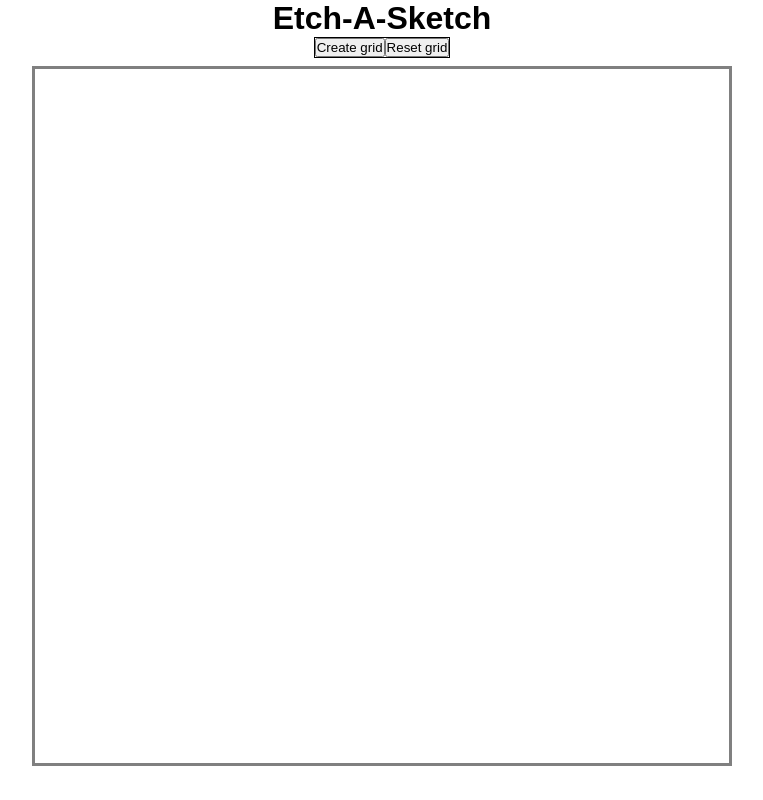
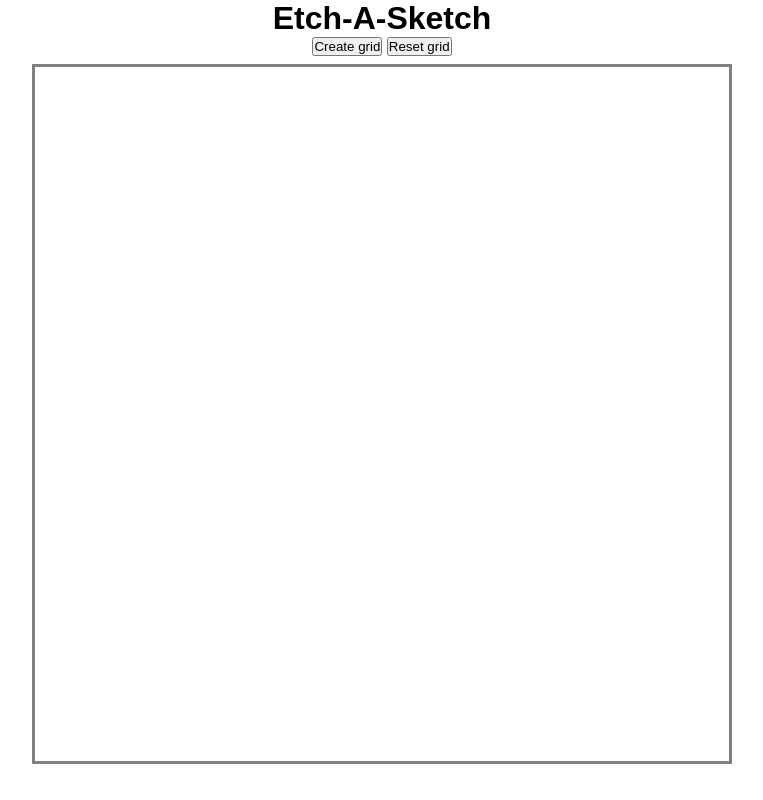
Before and after one commit to defalt11-code/etch-a-sketch, a plain HTML site: page index.html in a window 1280 px wide. Shown: the whole page, without its empty margins (258-1021 px from the left). Drawn offline with Linux system fonts and the light colour scheme.

Commit message:
remove the display flex style from btn-container

```diff
--- a/style.css
+++ b/style.css
@@ -12,11 +12,6 @@ body {
   align-items: center;
 }
 
-.btn-container {
-  display: flex;
-  border: 1px solid black;
-}
-
 .container  {
   display: flex;
   flex-wrap: wrap;
```
